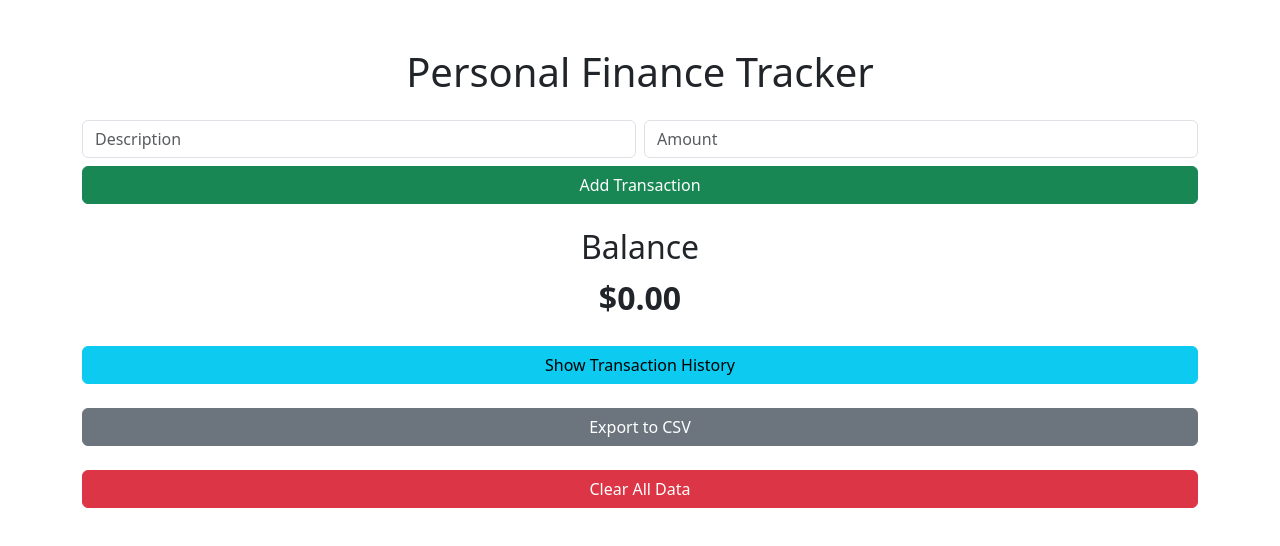
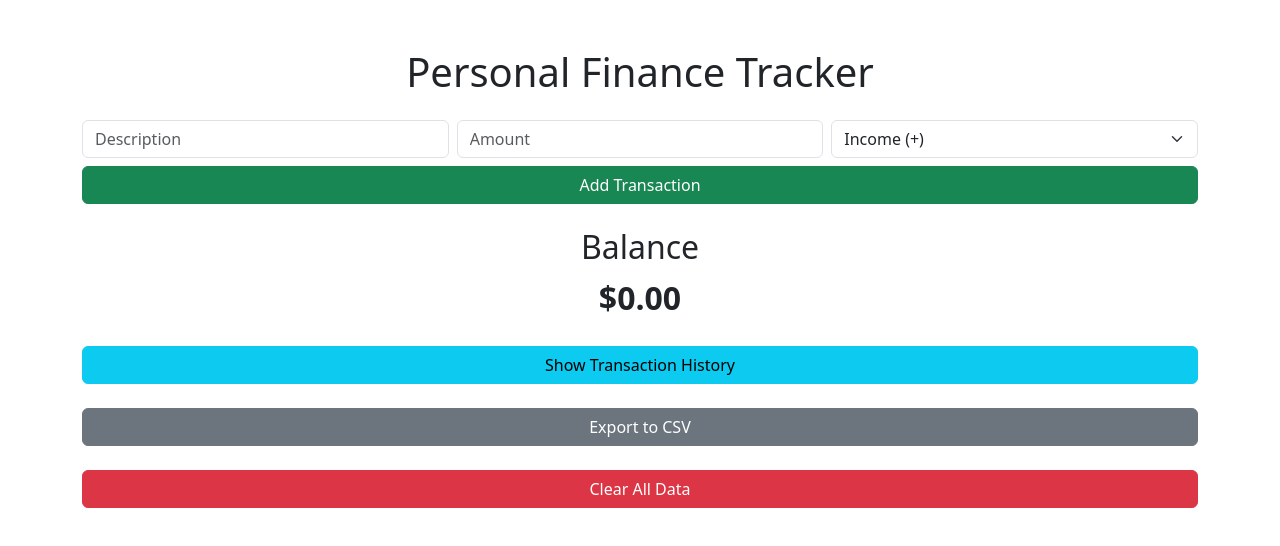
Before and after one commit to majdinagi9/smart-budget, a plain HTML site: page index.html in a window 1280 px wide. Drawn offline with nearby package versions, Linux system fonts and the light colour scheme.

Commit message:
Update index.html

```diff
--- a/index.html
+++ b/index.html
@@ -6,6 +6,10 @@
     <title>Finance Tracker</title>
     <!-- Bootstrap CSS -->
     <link href="https://cdn.jsdelivr.net/npm/bootstrap@5.3.0-alpha1/dist/css/bootstrap.min.css" rel="stylesheet">
+    <style>
+        .positive { color: green; }
+        .negative { color: red; }
+    </style>
 </head>
 <body>
     <div class="container mt-5">
@@ -13,11 +17,17 @@
 
         <div class="input-section mb-4">
             <div class="row g-2">
-                <div class="col-12 col-md-6">
-                    <input type="text" id="description" class="form-control" placeholder="Description">
+                <div class="col-12 col-md-4">
+                    <input type="text" id="description" class="form-control" placeholder="Description" required>
                 </div>
-                <div class="col-12 col-md-6">
-                    <input type="number" id="amount" class="form-control" placeholder="Amount">
+                <div class="col-12 col-md-4">
+                    <input type="number" id="amount" class="form-control" placeholder="Amount" required step="0.01">
+                </div>
+                <div class="col-12 col-md-4">
+                    <select id="transaction-type" class="form-select">
+                        <option value="income">Income (+)</option>
+                        <option value="expense">Expense (-)</option>
+                    </select>
                 </div>
             </div>
             <div class="d-grid gap-2 mt-2">
@@ -38,7 +48,6 @@
             <ul id="history-list" class="list-group"></ul>
         </div>
 
-        <!-- Add Export button below the transaction history section -->
         <button id="export-data" class="btn btn-secondary w-100 mb-4">Export to CSV</button>
 
         <button id="clear-data" class="btn btn-danger w-100">Clear All Data</button>
```
